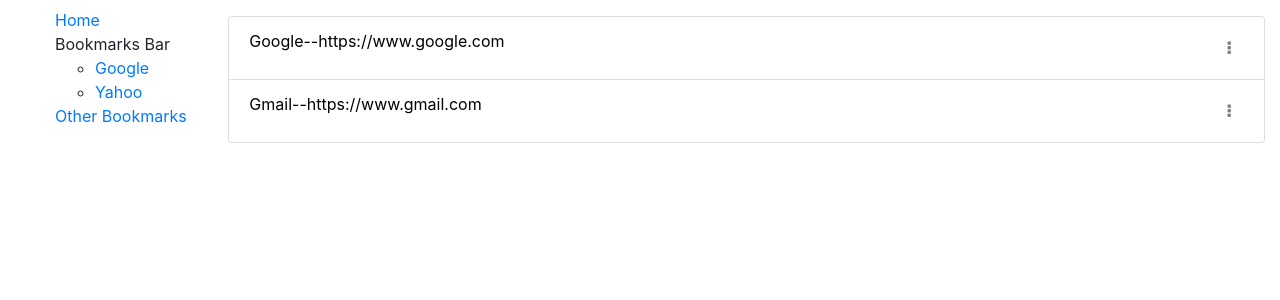
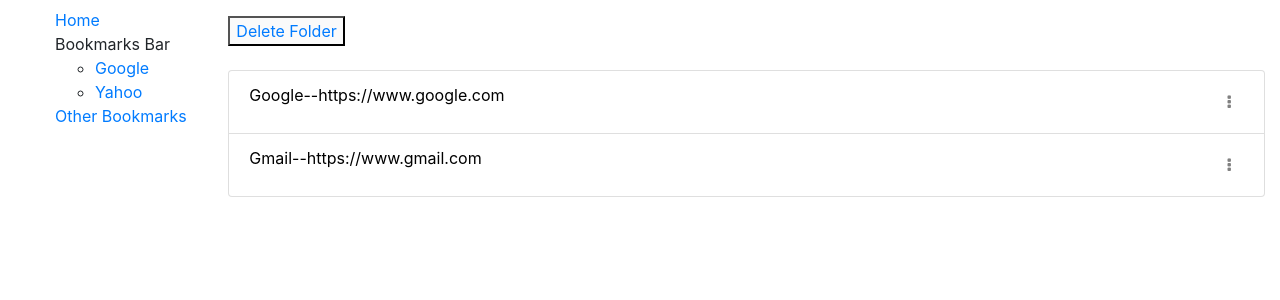
Before and after one commit to Mithilesh-M/Bookmarks-Django, a Django app: page /bookmarks/10/folder/ in a window 1280 px wide. Shown: the part 64-364 px from the top of the page. Run offline with Django 3.2, Linux system fonts and the light colour scheme; data comes from the database, SQL or seed files in the repository; both versions use the stored data as it was after the commit; parts of the project's set-up code (start-up, migrations or seed data) failed here and were passed over; some libraries are stand-ins or nearby versions.

Commit message:
Add delete folder function in bookmarks app
Add delete folder view for bookmarks app

```diff
--- a/bookmarksapp/templates/bookmarksapp/list_folder.html
+++ b/bookmarksapp/templates/bookmarksapp/list_folder.html
@@ -1,6 +1,11 @@
 {% extends "base_generic.html" %}
 
 {% block content %}
+    <button style="border-color: black;" disabled>
+        <a onmouseover = "this.style.color = 'black'" onmouseout = "this.style.color = 'blue'" href="{% url 'delete-folder' folder.id %}" style="text-decoration: none;">Delete Folder
+        </a>
+    </button>
+    <br><br>
     {% if folder.bookmarks_set.all %}
     <ul class="list-group">
     {% for bookmark in folder.bookmarks_set.all %}
--- a/bookmarksapp/urls.py
+++ b/bookmarksapp/urls.py
@@ -8,4 +8,5 @@
     path('<int:pk>/bookmarkupdate/', views.Updatebookmarks, name='update-bookmarks'),
     path('<int:pk>/folder/', views.FolderList, name='list-folder'),
     path('folderunknown/', views.FolderListUnknown, name='list-folder-unknown'),
+    path('<int:pk>/delete/folder', views.Deletefolder, name='delete-folder'),
 ]
--- a/bookmarksapp/views.py
+++ b/bookmarksapp/views.py
@@ -87,3 +87,7 @@
         'folder': folder,
     }
     return render(request, 'bookmarksapp/list_folder_unknown.html', context=context)
+
+def Deletefolder(request,pk):
+    Folder.objects.get(pk=pk).delete()
+    return HttpResponseRedirect(reverse('index'))
```
Also changed, not shown: db.sqlite3.
